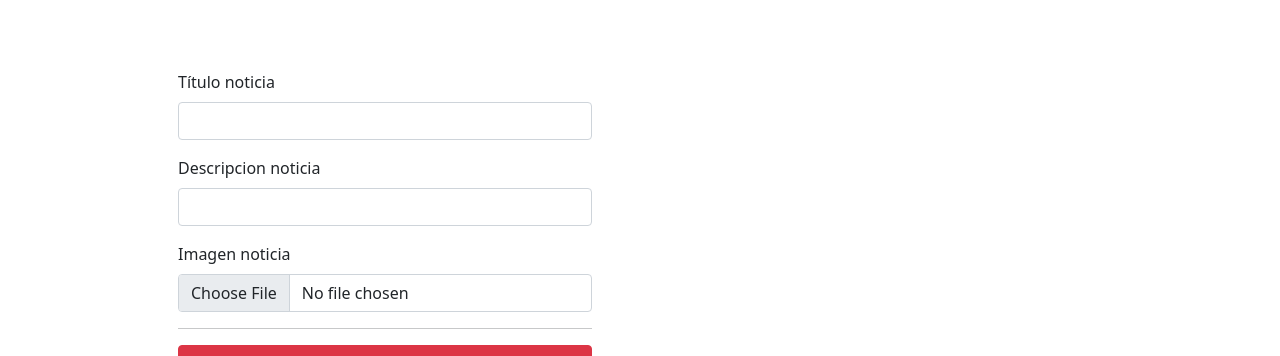
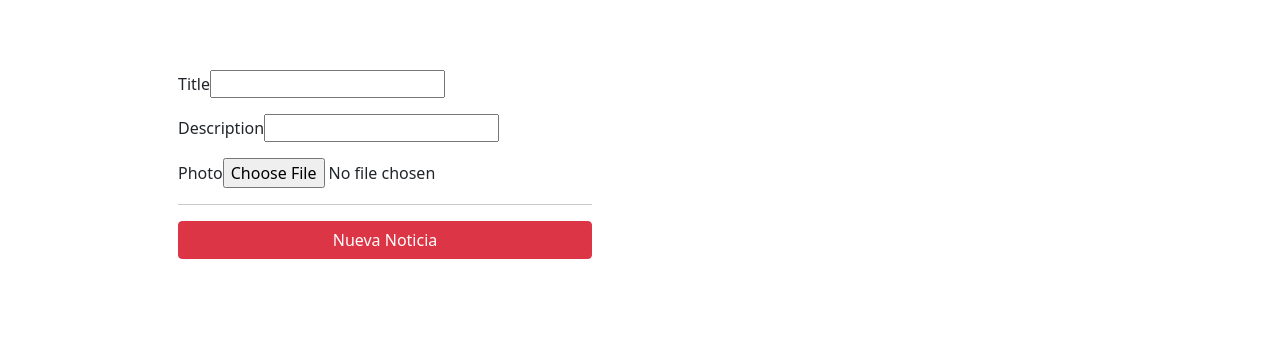
Before and after one commit to franlopezhack/rallye-pontevedra, a React (Create React App) app in the folder WEB/: page /new-release in a window 1280 px wide. Shown: the part 226-582 px from the top of the page. Built offline with nearby package versions, Linux system fonts and the light colour scheme; no server answers.

Commit message:
feat: newReleases formData added

```diff
--- a/WEB/src/components/NewRelease/NewRelease.jsx
+++ b/WEB/src/components/NewRelease/NewRelease.jsx
@@ -4,31 +4,25 @@ import { useNavigate } from "react-router";
 
 
 
+
 function NewRelease() {
 
     const navigate = useNavigate()
-    const [data, setData] = useState({
-        title: '',
-        description: '',
-        image: ''
 
-    });
 
     const [error, setError] = useState(null)
 
-    function handleChange(e) {
 
-        setData({
-            ...data,
-            [e.target.id]: e.target.value
-        })
-
-    }
 
 
     function handleSubmit(e) {
         e.preventDefault();
-        newRelease(data)
+
+        newRelease({
+            title: e.target.title.value,
+            description: e.target.description.value,
+            avatar: e.target.avatar.files[0]
+        })
             .then(() => {
                 navigate('/releases')
             })
@@ -36,7 +30,7 @@ function NewRelease() {
                 setError(error.response.data.message)
             })
     }
-console.log(data)
+
 
     return (
 
@@ -45,43 +39,21 @@ console.log(data)
             <form className="" onSubmit={handleSubmit}>
 
                 <div className="mb-3">
+                Title
                     {error && <div className="alert alert-danger">{error}</div>}
-                    <label htmlFor="title" className="form-label">
-                        Título noticia
-                    </label>
-                    <input
-                        type="title"
-                        className="form-control"
-                        id="title"
-                        value={data.title}
-                        onChange={handleChange}
-                    />
+                    <input type="text" name="title"/>
                 </div>
 
                 <div className="mb-3">
-                    <label htmlFor="description" className="form-label">
-                        Descripcion noticia
-                    </label>
-                    <input
-                        type="desciption"
-                        className="form-control"
-                        id="description"
-                        value={data.description}
-                        onChange={handleChange}
-                    />
+                Description
+                    <input type="text" name="description"/>
+                    {error?.description}
                 </div>
 
                 <div className="mb-3">
-                    <label htmlFor="image" className="form-label">
-                       Imagen noticia
-                    </label>
-                    <input
-                        type='file'
-                        className="form-control"
-                        id="image"
-                        value={data.avatar}
-                        onChange={handleChange}
-                    />
+                Photo
+                    <input type='file' name="avatar"/>
+                    {error?.description}
                 </div>
 
                 <hr />
--- a/WEB/src/services/api-service.jsx
+++ b/WEB/src/services/api-service.jsx
@@ -28,7 +28,7 @@ export function newRelease(release) {
 const data = new FormData()
 
 data.append('title', release.title)
-data.append('descirption', release.description)
+data.append('description', release.description)
 data.append('avatar', release.avatar)
 
   return http.post('/api/releases', data)
```
